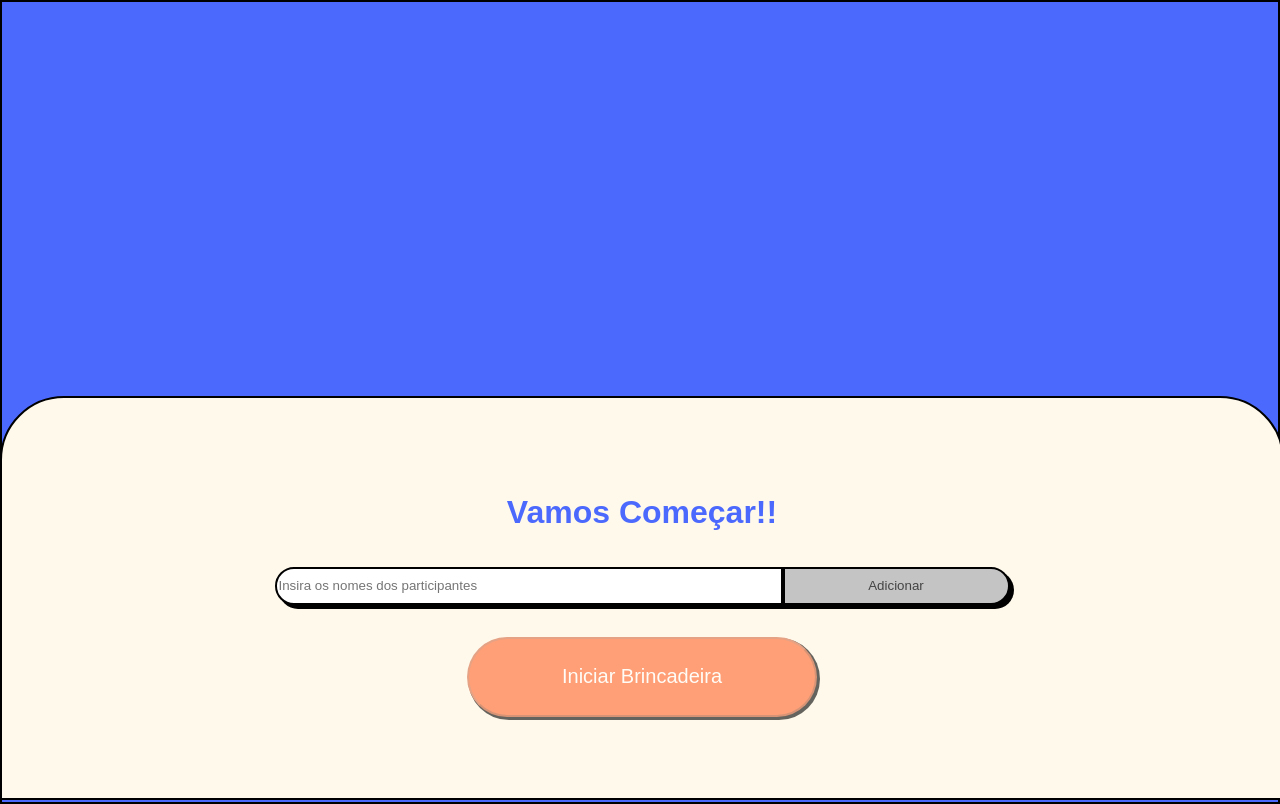
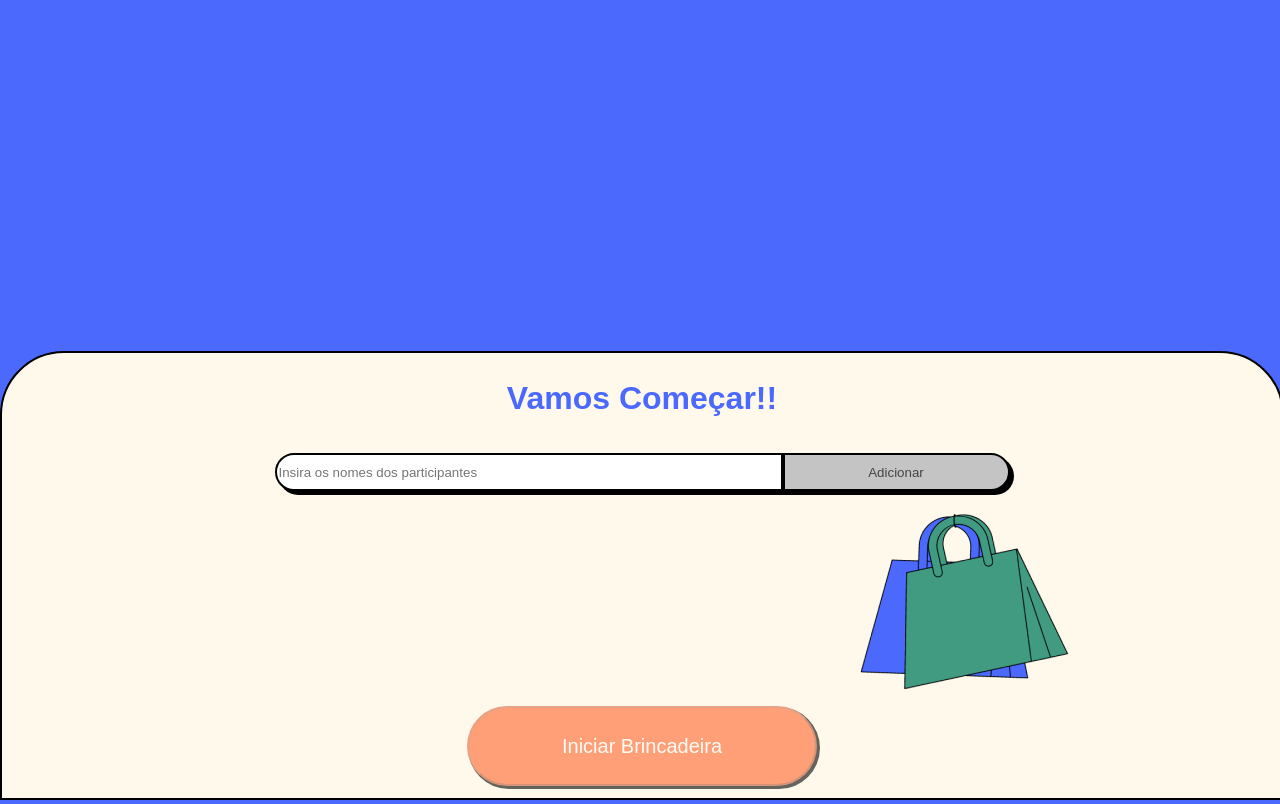
Before and after one commit to lucas648/sorteador-amigo-Secreto, a React (Create React App) app: page / in a window 1280 px wide. Built offline with nearby package versions, Linux system fonts and the light colour scheme.

Commit message:
Ajustanod o estilo da aplicação

```diff
--- /dev/null
+++ b/src/components/lista/Lista.module.scss
@@ -0,0 +1,9 @@
+.image{
+  position: relative;
+  left: 25%;
+  margin: 16px;
+}
+
+.lista{
+  position: absolute;
+}
--- a/src/components/lista/index.tsx
+++ b/src/components/lista/index.tsx
@@ -1,9 +1,16 @@
 import { useListaParticipantes } from "../../state/hooks/useListaParticipantes"
+import sacolas from '../../images/sacolas.png'
+import listStyle from './Lista.module.scss'
 
 export default function ListaParticipantes(){
   const participantes: string[] = useListaParticipantes();
   return(
-    <ul>
+    <>
+      <img
+        src={sacolas}
+        className={listStyle.image}
+      />
+      <ul className={listStyle.lista}>
         {participantes.map(
           participante =>
             <li
@@ -14,5 +21,7 @@ export default function ListaParticipantes(){
           )
         }
       </ul>
+    </>
+
   )
 }
--- a/src/index.css
+++ b/src/index.css
@@ -5,15 +5,12 @@ html {
 
 html {
   background: #4B69FD;
-  border: 2px solid black;
   font-family: 'Poppins', sans-serif;
-  height: 100%;
 }
 
 section {
   width: 100%;
   text-align: center;
-  max-width: 900px;
 }
 
 h2 {
@@ -28,3 +25,7 @@ ul li {
   font-weight: 300;
   margin: 8px 0;
 }
+
+body{
+  margin: 0;
+}
--- a/src/pages/sorteio/Sorteio.module.scss
+++ b/src/pages/sorteio/Sorteio.module.scss
@@ -6,6 +6,22 @@ footer.sorteio {
 .sorteio .resultado {
     color: #FE652BFC;
     font-size: 25px;
+}
+
+.form{
+  display: flex;
+  flex-direction: column;
+  align-items: center;
+}
+
+.container{
+  background: #FFF9EB;
+  border: 2px solid #000000;
+  border-radius: 64px 64px 0px 0px;
+  width: 100%;
+  bottom: 0;
+  min-height: 50vh;
+  left: 0;
 }
 
 .botaoSortear {
--- a/src/pages/sorteio/index.tsx
+++ b/src/pages/sorteio/index.tsx
@@ -3,6 +3,7 @@ import { useListaParticipantes } from "../../state/hooks/useListaParticipantes"
 import { useResultadoDoSorteio } from "../../state/hooks/useResultadoDoSorteio";
 
 import sorteioStyles from './Sorteio.module.scss'
+import aviao from '../../images/aviao.png'
 
 export default function Sorteio(){
 
@@ -21,9 +22,9 @@ export default function Sorteio(){
   }
 
   return(
-    <section className={sorteioStyles.sorteio}>
+    <section className={`${sorteioStyles.sorteio} ${sorteioStyles.container}`}>
       <h2>Quem vai tirar o papelzinho?</h2>
-      <form onSubmit={sortear}>
+      <form className={sorteioStyles.form} onSubmit={sortear}>
         <select
           required
           name="participanteDaVez"
@@ -50,7 +51,7 @@ export default function Sorteio(){
        }
       <footer className={sorteioStyles.sorteio}>
         <img
-          src="../../images/aviao.png"
+          src={aviao}
           className={sorteioStyles.sorteio}
           alt="Um desenho de um avião de papel"
         />
```
Lines whose indentation alone changed are shown as unchanged.
